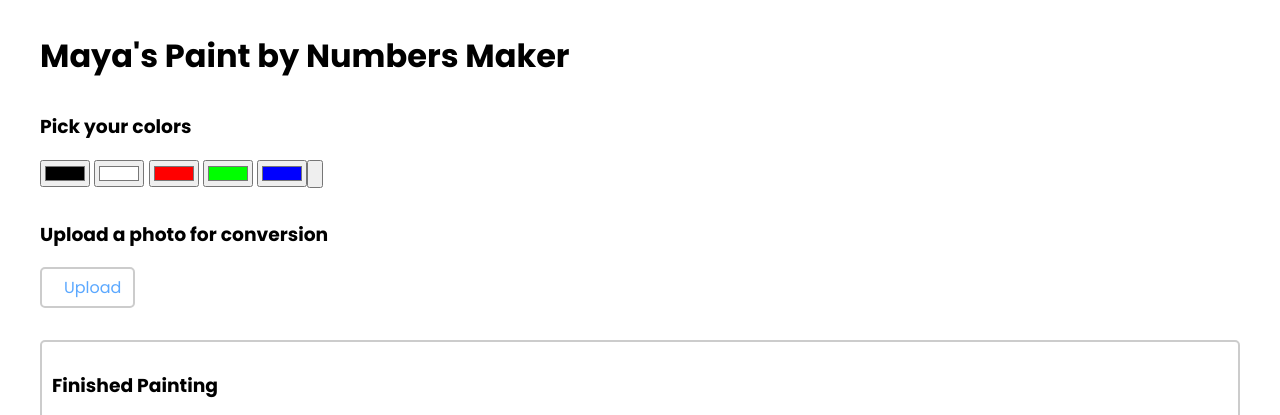
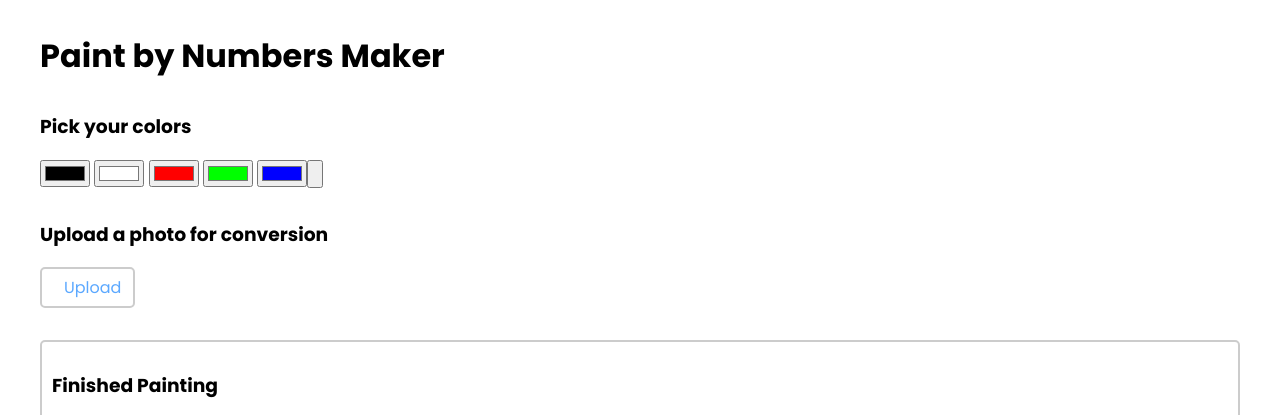
Before and after one commit to CarsonCummins11/paintbynumbers, a plain HTML site: page index.html in a window 1280 px wide. Shown: the top 415 px of the page. Drawn offline with Linux system fonts and the light colour scheme; some icons are missing.

Commit message:
Update index.html

```diff
--- a/index.html
+++ b/index.html
@@ -82,7 +82,7 @@
         </style>
     </head>
     <body>
-        <h1 style="margin: 32px">Maya's Paint by Numbers Maker</h1>
+        <h1 style="margin: 32px">Paint by Numbers Maker</h1>
         <div style="margin: 32px">
             <div>
                 <h3>Pick your colors</h3>
```
